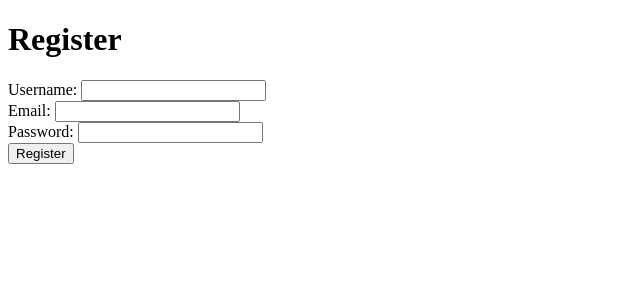
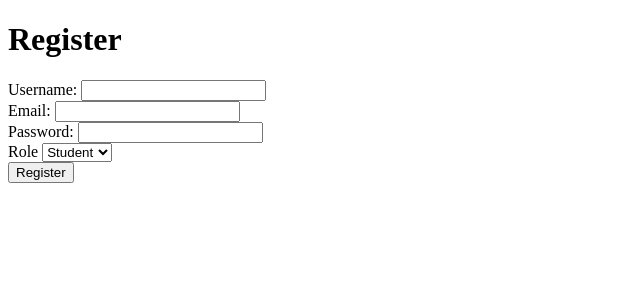
Before and after one commit to fedorin-max/test_system, a Flask app: page /register in a window 1280 px wide. Shown: the top 300 px of the page, without its empty margins (0-640 px from the left). Run offline with Flask 3, Linux system fonts and the light colour scheme.

Commit message:
Add role to class

```diff
--- a/app.py
+++ b/app.py
@@ -1,3 +1,5 @@
+from email.policy import default
+
 from flask import Flask, render_template, request, redirect, url_for,flash
 #підтягуємо із файла first БД, клас користувача та хешування
 from first import db, User, bcrypt
@@ -26,6 +28,7 @@ def register():
         username = request.form['username']
         email = request.form['email']
         password = request.form['password']
+        role = request.form['role']
 
         #перевірка наявности імені у БД
         if User.query.filter_by(username = username).first():
@@ -39,7 +42,7 @@ def register():
         #свторюємо хеширований пароль
         hashed_password = User.hash_password(password)
         #створюємо екземпляр класа, куди передаємо наші дані
-        new_user = User(username = username, email=email, password=hashed_password)
+        new_user = User(username = username, email=email, password=hashed_password, role=role)
         db.session.add(new_user)
         db.session.commit()#закриваємо сессію
 
--- a/first.py
+++ b/first.py
@@ -12,8 +12,9 @@ class User(db.Model):
     email = db.Column(db.String(120), nullable = False, unique= True)
     #хеширований пароль
     password = db.Column(db.String(100), nullable = False)
+    role = db.Column(db.String(10), nullable = False, default="student")
 
-    #статичний метод лоя хешування паролів
+    #статичний метод для хешування паролів
     @staticmethod
     def hash_password(password):
         return bcrypt.generate_password_hash(password).decode('utf-8')
--- a/templates/register.html
+++ b/templates/register.html
@@ -13,6 +13,11 @@
     <input type="email" id="email" name="email" required><br>
     <label for = "password">Password:</label>
     <input type="password" id="password" name = "password" required><br>
+    <label for ="role">Role</label>
+    <select id = "role" name = "role">
+        <option value = "student">Student</option>
+        <option value = "teacher">Teacher</option>
+    </select><br>
     <button type = "submit">Register</button>
 </form>
 {% with messages = get_flashed_messages() %}
```
Also changed, not shown: instance/db.sqlite.
